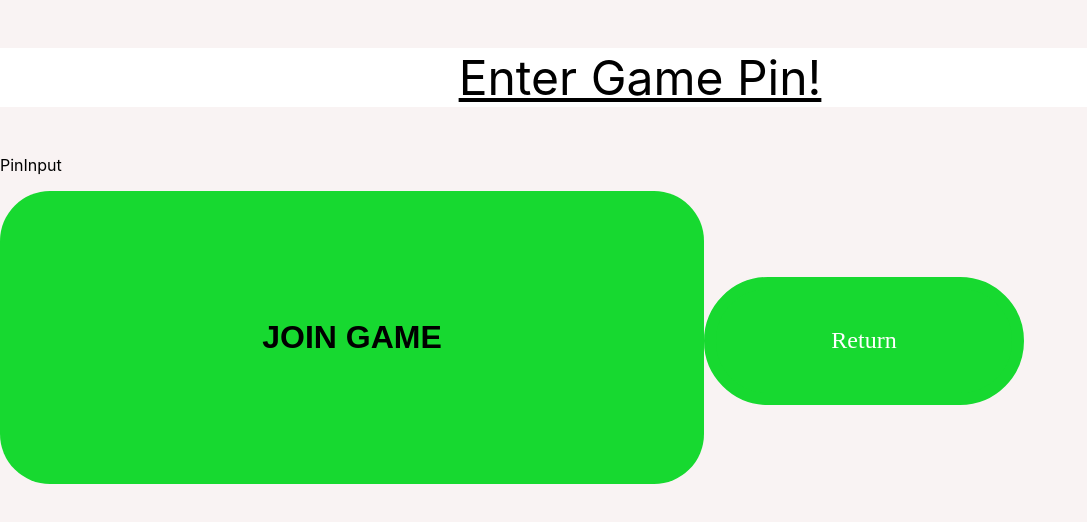
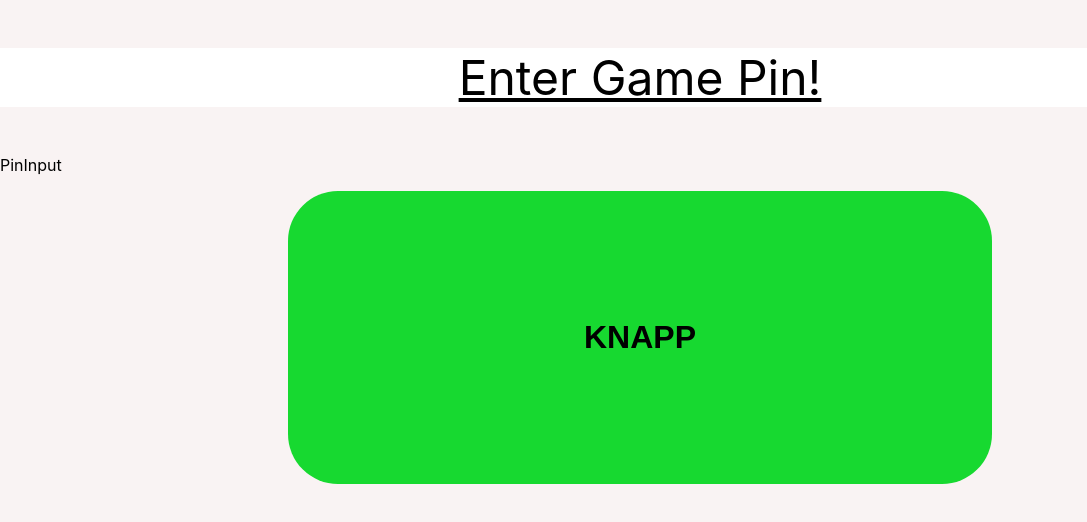
Before and after one commit to albintillas/flakdagsappen, a React (Create React App) app: page /joingame in a window 1280 px wide. Shown: the top 522 px of the page, without its empty margins (0-1087 px from the left). Built offline with nearby package versions, Linux system fonts and the light colour scheme.

Commit message:
Update JoinGamePage.js

```diff
--- a/src/pages/JoinGamePage.js
+++ b/src/pages/JoinGamePage.js
@@ -15,18 +15,13 @@ function JoinGamePage(){
         textAlign: 'center'
     }}>Enter Game Pin!</p>
     <p>PinInput</p>
-    <Button style={{
-        marginRight:'300px'
-    }}  text='Join Game' buttonColor='#17D930' />
 
-
-
-      <ReturnButton text='Return'
-      buttonColor='#17D930'
-      textColor='#FFFFFF'
-      action=''></ReturnButton>
-
-
+    <div  style = {{
+          display: "flex",
+          justifyContent: "center",
+                  }}>
+    <Button buttonColor= "#17D930" text="Knapp"></Button>
+    </div>
 </div>
    )
 }
```
